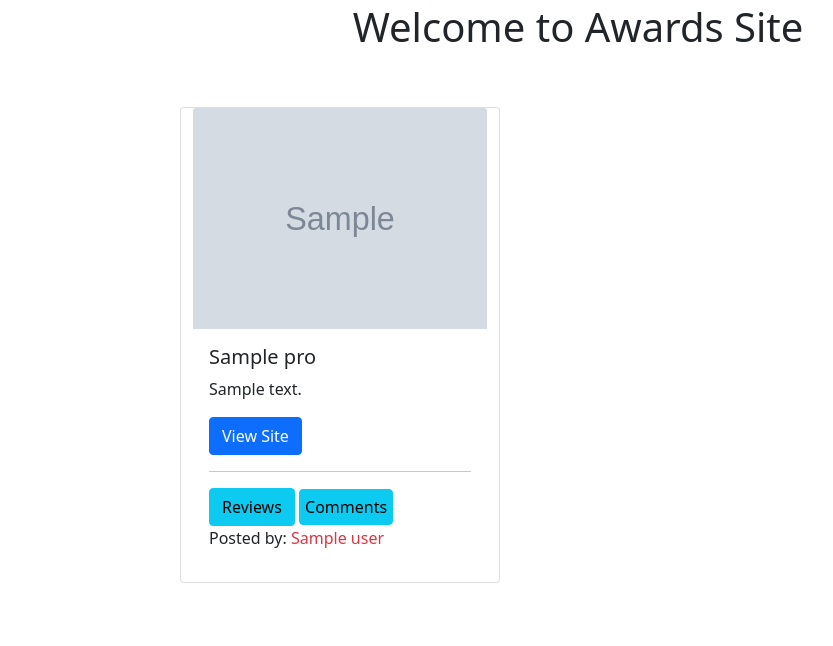
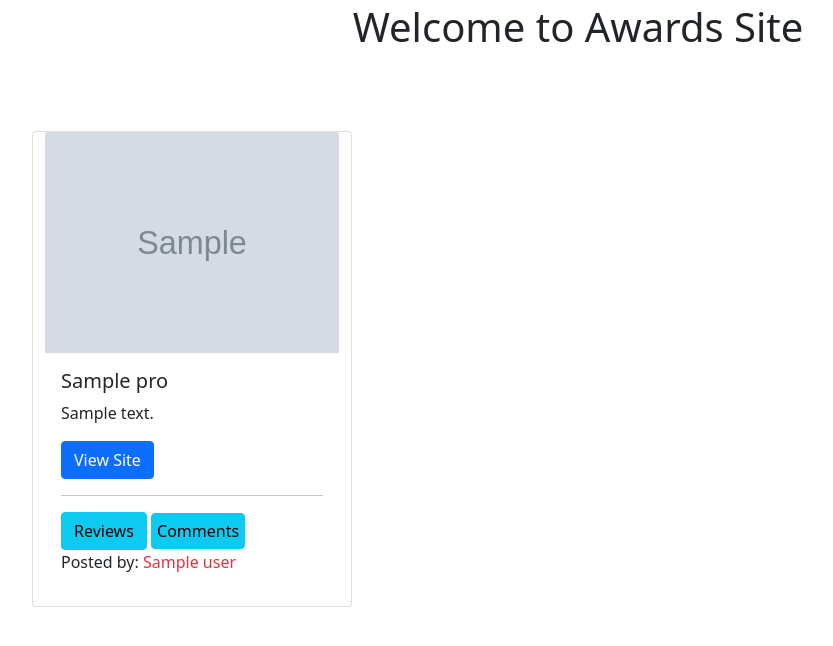
Before and after one commit to LawiOtieno/award-projects, a Django app: template awards/templates/welcome.html in a window 1280 px wide. Shown: the part 109-755 px from the top of the page, without its empty margins (62-895 px from the left). Run offline with Django 3.2, Linux system fonts and the light colour scheme; the template is opened without the code that fills it: most values are stand-ins (such as "Sample title", 1, 10 or a date in 2020); grey boxes marked "Sample" are stand-in pictures; some libraries are stand-ins or nearby versions.

Commit message:
index minor changes

```diff
--- a/awards/templates/welcome.html
+++ b/awards/templates/welcome.html
@@ -10,10 +10,9 @@
 
 <!-- Top content -->
 
-<div class="container" style="padding: 0 10rem;">
+<div class="container">
 
-    <div class="row g-4">
-
+    <div class="row">
 
         {% for pro in all_my_projects%}
         <div class="card m-4" style="width: 20rem;" >
```
